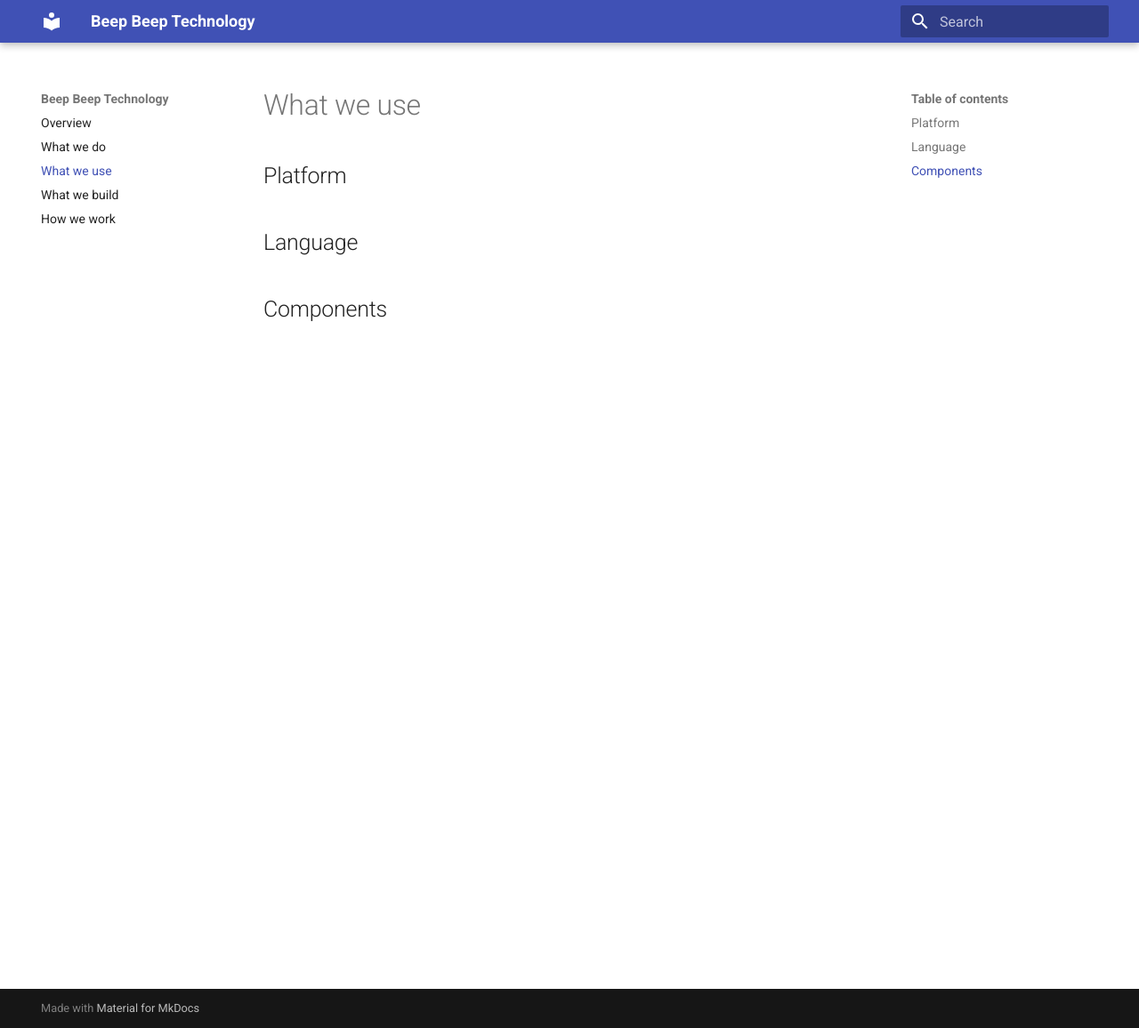
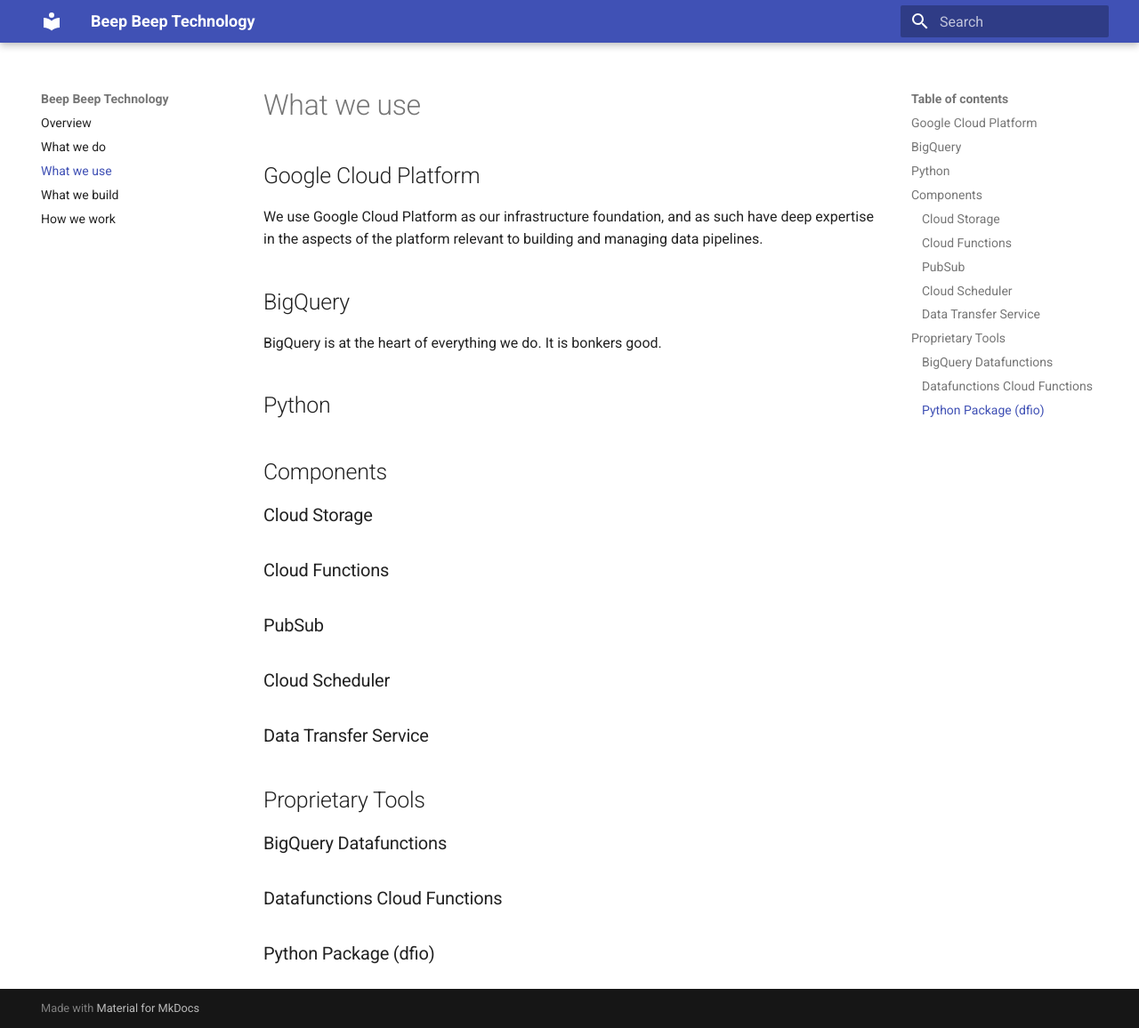
Before and after one commit to beepbeeptechnology/beepbeeptechnology.github.io, an MkDocs documentation site: the page built from docs/what_we_use.md, in a window 1280 px wide and 1156 px high. Shown: the whole window at 89% size. Built offline with MkDocs 1.6.1 and Material for MkDocs 9.7.7, drawn with Linux system fonts in a browser that asks for light colours.

Commit message:
Test build

```diff
--- a/docs/what_we_build.md
+++ b/docs/what_we_build.md
@@ -1,4 +1,7 @@
 # What we build
+
+## Data Pipeline Overview
+
 
 ## Inbound Data Automation
 ### Third Party Services
--- a/docs/what_we_use.md
+++ b/docs/what_we_use.md
@@ -1,9 +1,25 @@
 # What we use
 
-## Platform
+## Google Cloud Platform
+We use Google Cloud Platform as our infrastructure foundation, and as such have deep expertise in the aspects of the platform relevant to building and managing data pipelines.
 
+## BigQuery
+BigQuery is at the heart of everything we do.  It is bonkers good.
 
-## Language
+## Python
 
 
 ## Components
+### Cloud Storage
+### Cloud Functions
+### PubSub
+### Cloud Scheduler
+### Data Transfer Service
+
+
+## Proprietary Tools
+### BigQuery Datafunctions
+
+### Datafunctions Cloud Functions
+
+### Python Package (dfio)
```
